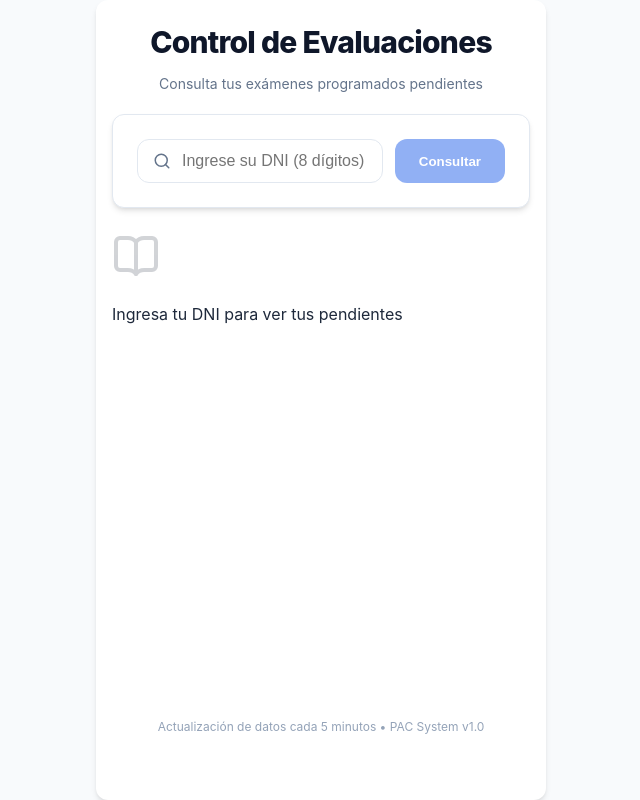
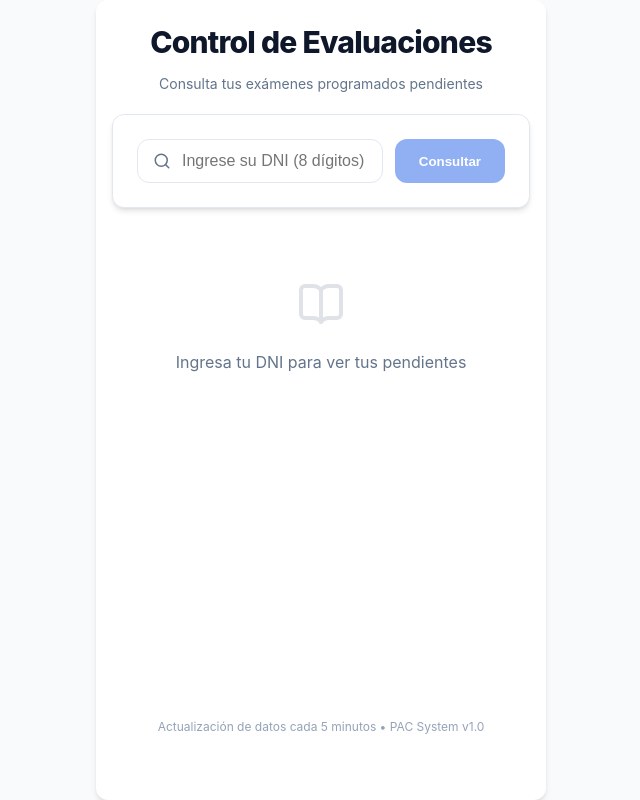
Before and after one commit to soporteghelo/PAC_CERRO, a React (Vite) app: page / in a window 1280 px wide. Shown: the whole page, without its empty margins (319-959 px from the left). Built offline with nearby package versions, Linux system fonts and the light colour scheme.

Commit message:
Fix: elimina selectores vacíos y llaves sueltas en CSS para build exitoso en Vercel

```diff
--- a/src/index.css
+++ b/src/index.css
@@ -200,12 +200,7 @@ body {
   cursor: pointer;
   gap: 0.25rem;
 }
-}
 
-  border-color: var(--primary);
-  background: #e0edfd;
-  box-shadow: 0 2px 8px 0 rgba(60, 120, 200, 0.10);
-}
 
 .exam-info h4 {
   font-size: 0.92rem;
@@ -231,6 +226,7 @@ body {
   color: #475569;
 }
 
+.badge-month {
   background: #e0f2fe;
   color: #0369a1;
   font-size: 0.78em;
```
